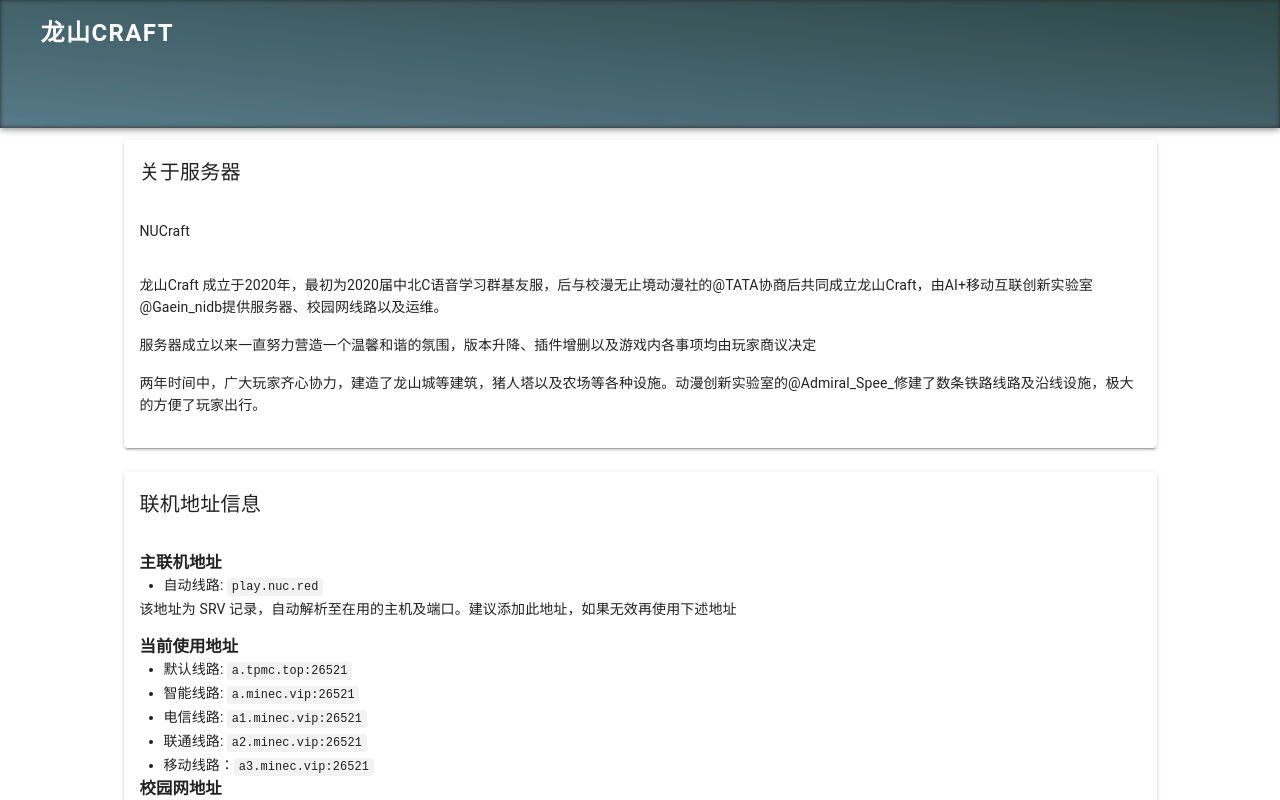
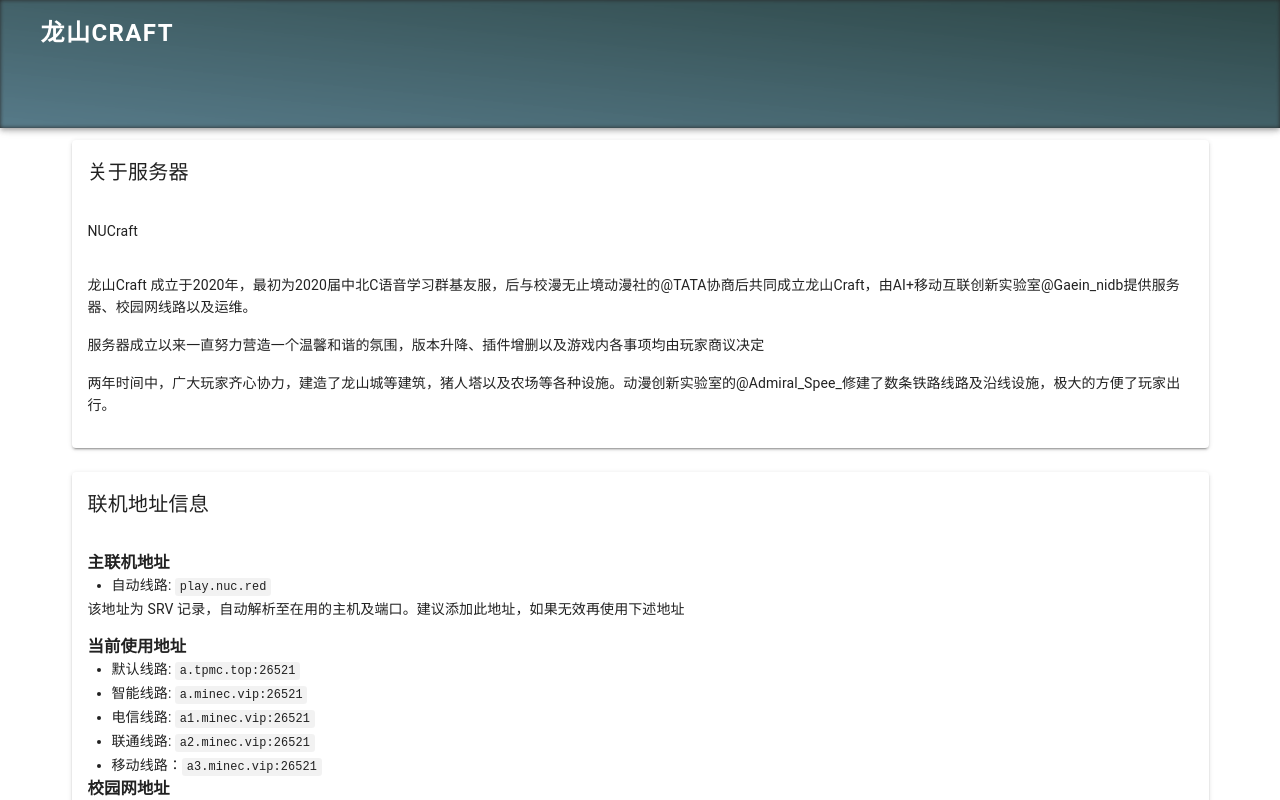
Before and after one commit to NUC-Craft/nucraft-web, a Vue app: page /about in a window 1280 px wide. Built offline with nearby package versions, Linux system fonts and the light colour scheme; some icons are missing; a web font is replaced by a local one.

Commit message:
Test new render margin and padding

```diff
--- a/src/components/ContentRender.vue
+++ b/src/components/ContentRender.vue
@@ -1,16 +1,17 @@
 <template>
   <div>
-    <v-container class="pl-0 pl-md-16 pl-lg-16 pr-0 pr-md-16 pr-lg-16" v-for="(item, i) in contentList" :key="i">
+    <v-container v-for="(item, i) in contentList" :key="i">
       <v-card>
         <div v-if="item.picture">
           <v-img
+              contain
               class="white--text align-end"
               :src="item.picture.url"
               :max-height="item.picture.maxHeight"
           >
             <div style="opacity: 0.4" class="black">
               <v-card-title class="py-2">
-                {{ item.title }}
+                {{ item.title }} {{ item.picture.maxHeight }}
               </v-card-title>
               <div v-if="item.subtitle">
                 <v-card-subtitle class="py-0">
--- a/src/pages/HomePage.vue
+++ b/src/pages/HomePage.vue
@@ -1,6 +1,6 @@
 <template>
-  <div>
-    <v-container class="pl-0 pl-md-16 pl-lg-16 pr-0 pr-md-16 pr-lg-16">
+  <div class="px-0 mx-0 px-md-16 mx-md-16 px-lg-16 mx-lg-16">
+    <v-container>
       <v-card>
         <v-img
             class="white--text align-end"
@@ -52,7 +52,7 @@ export default {
             + '<p>玩家都为中北同学，不仅在游戏中互助团结，在校园生活也可以共同交流</p>'
       },
       {
-        picture: {url: 'https://s1.ax1x.com/2022/03/25/qUpuvQ.png', maxHeight: '400px'},
+        picture: {url: '/pictures/railway.webp', maxHeight: '450px'},
         title: '龙山铁路局',
         subtitle: 'China Railway Longshan Group Co.,Ltd.',
         content:
```
